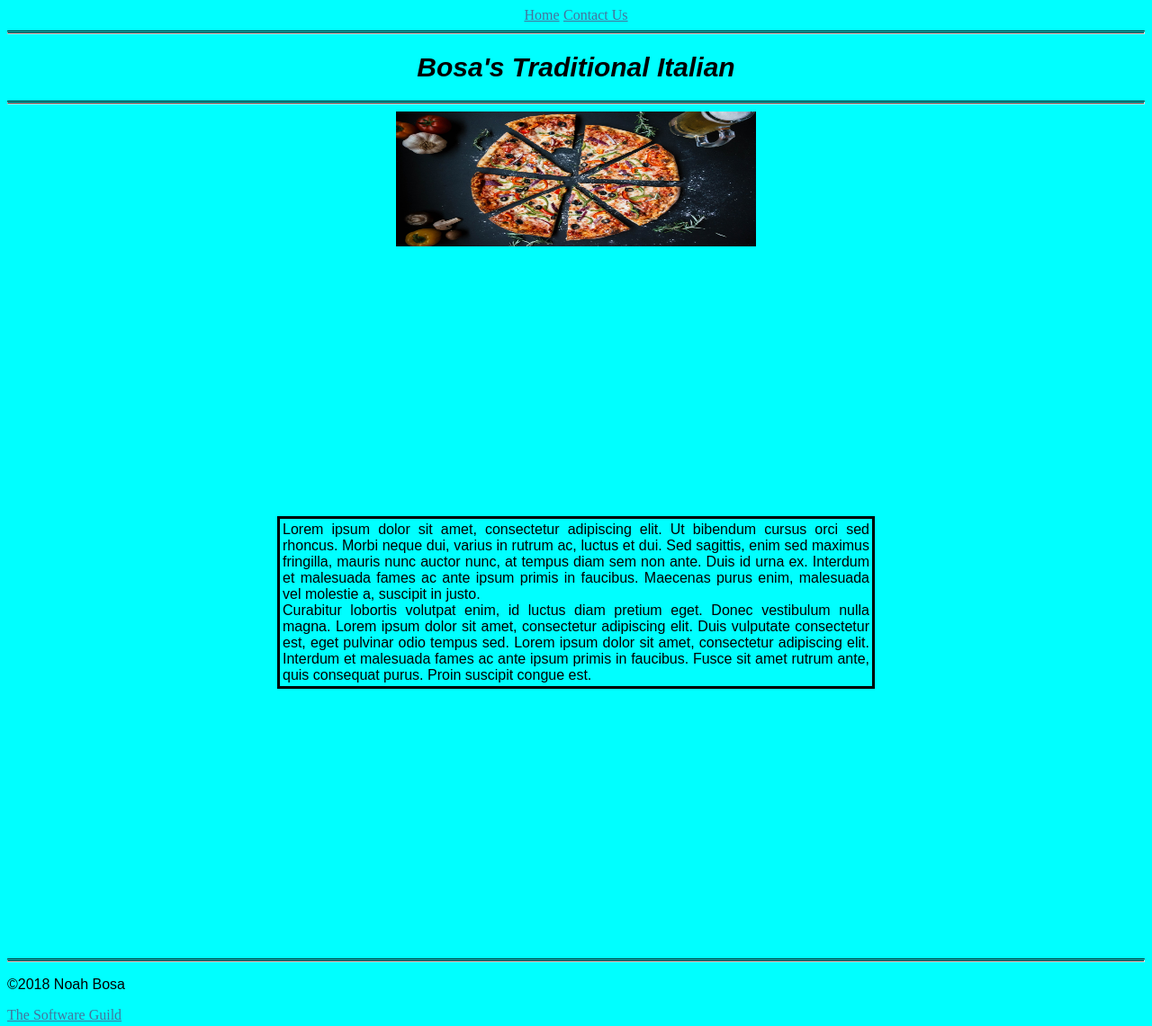
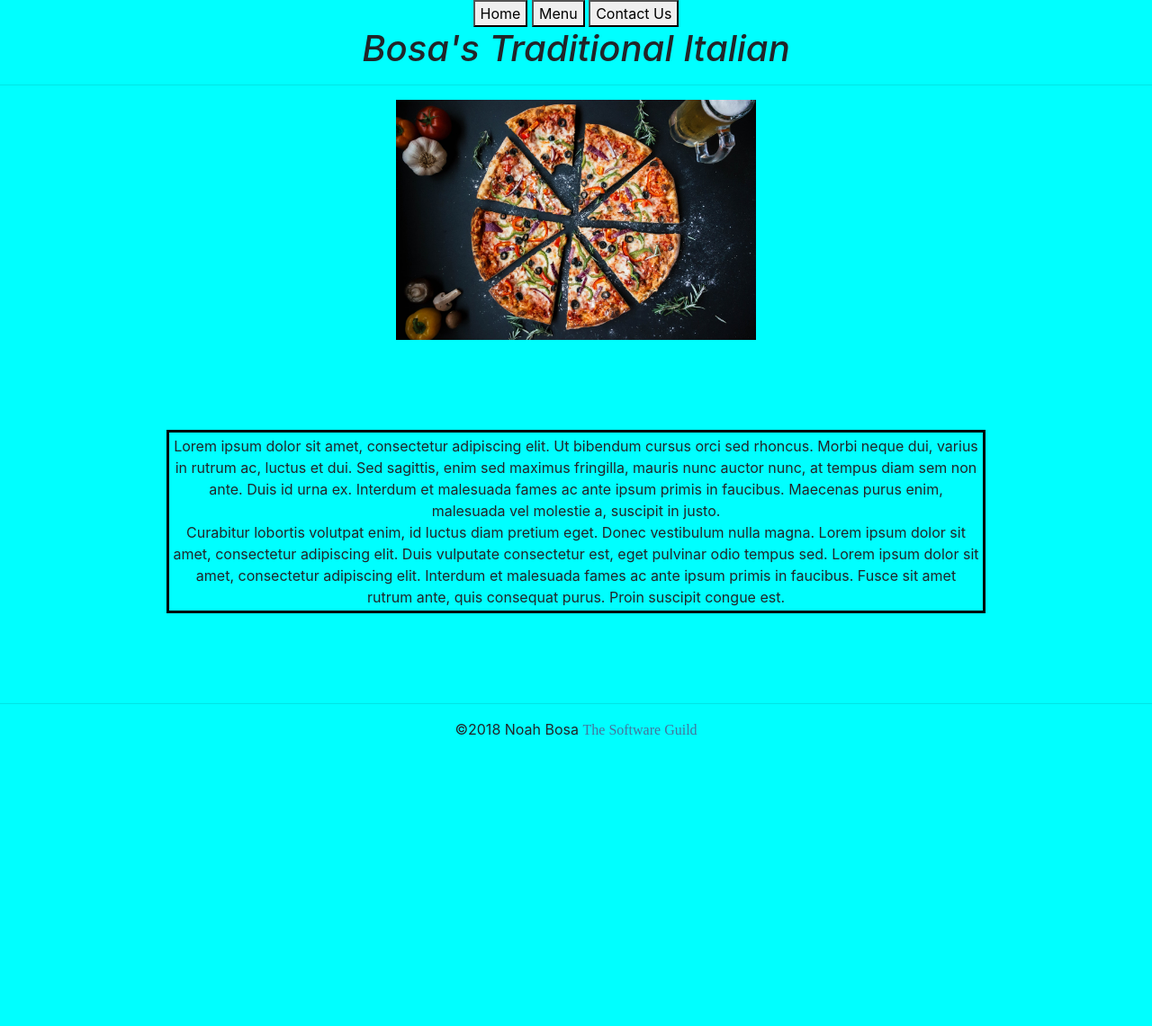
Before and after one commit to Npbosa/restaurant1, a plain HTML site: page restaurant/index.html in a window 1280 px wide. Shown: the whole page at 90% size. After the commit the page ends 840 px from the top, so only its background shows below. Drawn offline with nearby package versions, Linux system fonts and the light colour scheme; files whose address does not match are found by name.

Commit message:
Add files via upload

```diff
--- a/restaurant/index.html
+++ b/restaurant/index.html
@@ -2,7 +2,12 @@
 <html>
 <head>
   <title>Noahs restaurant project</title>
-  <link href="style.css" rel="stylesheet" type="text/css" />
+  <link href="style.css" rel="stylesheet" type="text/css">
+  <!-- <script src="https://ajax.googleapis.com/ajax/libs/jquery/1.12.4/jquery.min.js"></script> -->
+  <script src="https://stackpath.bootstrapcdn.com/bootstrap/4.1.1/js/bootstrap.bundle.min.js"</script>
+  integrity="sha384-Tc5IQib027qvyjSMfHjOMaLkfuWVxZxUPnCJA7l2mCWNIpG9mGCD8wGNIcPD7Txa" crossorigin="anonymous"></script>
+  <link href="https://stackpath.bootstrapcdn.com/bootstrap/4.1.1/css/bootstrap.min.css" rel="stylesheet"
+  integrity="sha384-WskhaSGFgHYWDcbwN70/dfYBj47jz9qbsMId/iRN3ewGhXQFZCSftd1LZCfmhktB" crossorigin="anonymous"></script>
   <style>
   table{
     width:100%
@@ -14,7 +19,6 @@
   }
   p{
     text-align:center;
-    text-align:justify;
   }
   Body{
     text-align: center;
@@ -23,40 +27,45 @@
   main{
     align-items: center;
   }
+  footer{
+    text-align: center;
+  }
+  main{
+    align: center;
+    width:400px;
+  }
+
   </style>
 </head>
 <head>
-  <nvbft>
-    <navpl><a href="index.html" target="_blank">Home</a></navpl>
-    <navpl><a href="contactUs.html" target="_blank">Contact Us</a></navpl>
-      <hr />
-  </nbft>
+  <container>
+    <button onclick="window.location.href='index.html'">Home</button>
+    <button onclick="window.location.href='menu2.html'">Menu</button>
+    <button onclick="window.location.href='contactUs.html'">Contact Us</button>
+  </container>
 </head>
 <body>
   <div id= "title">
     <h1>Bosa's Traditional Italian</h1>
   </div>
   <hr />
-<div class="image"><img src="/Users/noahbosa1/Software Guild Projects/restaurant/images/pizza.jpg"
-  alt="photo of a pizza" width="400" height="150" >
-<div id="main">
-  <p style="border:3px; border-style:solid; border-color:black; padding: 3px; margin:300px;">
+<div class="image"><img src="images/pizza.jpg"
+  alt="photo of a pizza" width="400px" height="auto"></div>
+  <div class="container">
+    <p style="border:3px; border-style:solid; border-color:black; padding: 3px; margin:100px; width:400;">
     Lorem ipsum dolor sit amet, consectetur adipiscing elit. Ut bibendum cursus orci sed rhoncus.
-     Morbi neque dui, varius in rutrum ac, luctus et dui. Sed sagittis, enim sed maximus fringilla, mauris nunc auctor nunc, at tempus diam sem non ante.
-     Duis id urna ex. Interdum et malesuada fames ac ante ipsum primis in faucibus. Maecenas purus enim, malesuada vel molestie a, suscipit in justo.<br> Curabitur lobortis volutpat enim,
-     id luctus diam pretium eget. Donec vestibulum nulla magna. Lorem ipsum dolor sit amet, consectetur adipiscing elit.
-     Duis vulputate consectetur est, eget pulvinar odio tempus sed. Lorem ipsum dolor sit amet, consectetur adipiscing elit. Interdum et malesuada fames ac ante ipsum primis in faucibus.
-     Fusce sit amet rutrum ante, quis consequat purus. Proin suscipit congue est.<p></td>
+    Morbi neque dui, varius in rutrum ac, luctus et dui. Sed sagittis, enim sed maximus fringilla, mauris nunc auctor nunc, at tempus diam sem non ante.
+    Duis id urna ex. Interdum et malesuada fames ac ante ipsum primis in faucibus. Maecenas purus enim, malesuada vel molestie a, suscipit in justo.<br> Curabitur lobortis volutpat enim,
+    id luctus diam pretium eget. Donec vestibulum nulla magna. Lorem ipsum dolor sit amet, consectetur adipiscing elit.
+    Duis vulputate consectetur est, eget pulvinar odio tempus sed. Lorem ipsum dolor sit amet, consectetur adipiscing elit. Interdum et malesuada fames ac ante ipsum primis in faucibus.
+    Fusce sit amet rutrum ante, quis consequat purus. Proin suscipit congue est.</p>
   </div>
-  <script src="https://maxcdn.bootstrapcdn.com/bootstrap/3.3.7/js/bootstrap.min.js"
-  integrity="sha384-Tc5IQib027qvyjSMfHjOMaLkfuWVxZxUPnCJA7l2mCWNIpG9mGCD8wGNIcPD7Txa" crossorigin="anonymous">
-  </script>
 </body>
   <div id="footer">
   <hr />
     <footer>
-      <p> &copy;2018 Noah Bosa </p>
-      <p><a href="https://www.thesoftwareguild.com" target="_blank">The Software Guild</a><p>
+      <p> &copy;2018 Noah Bosa
+      <a href="https://www.thesoftwareguild.com" target="_blank">The Software Guild</a></p>
     </footer>
   </div>
   </html>
```
Also changed, not shown: restaurant/contactUs.html (+3 -1 lines), restaurant/menu2.html (+3 -3 lines).
